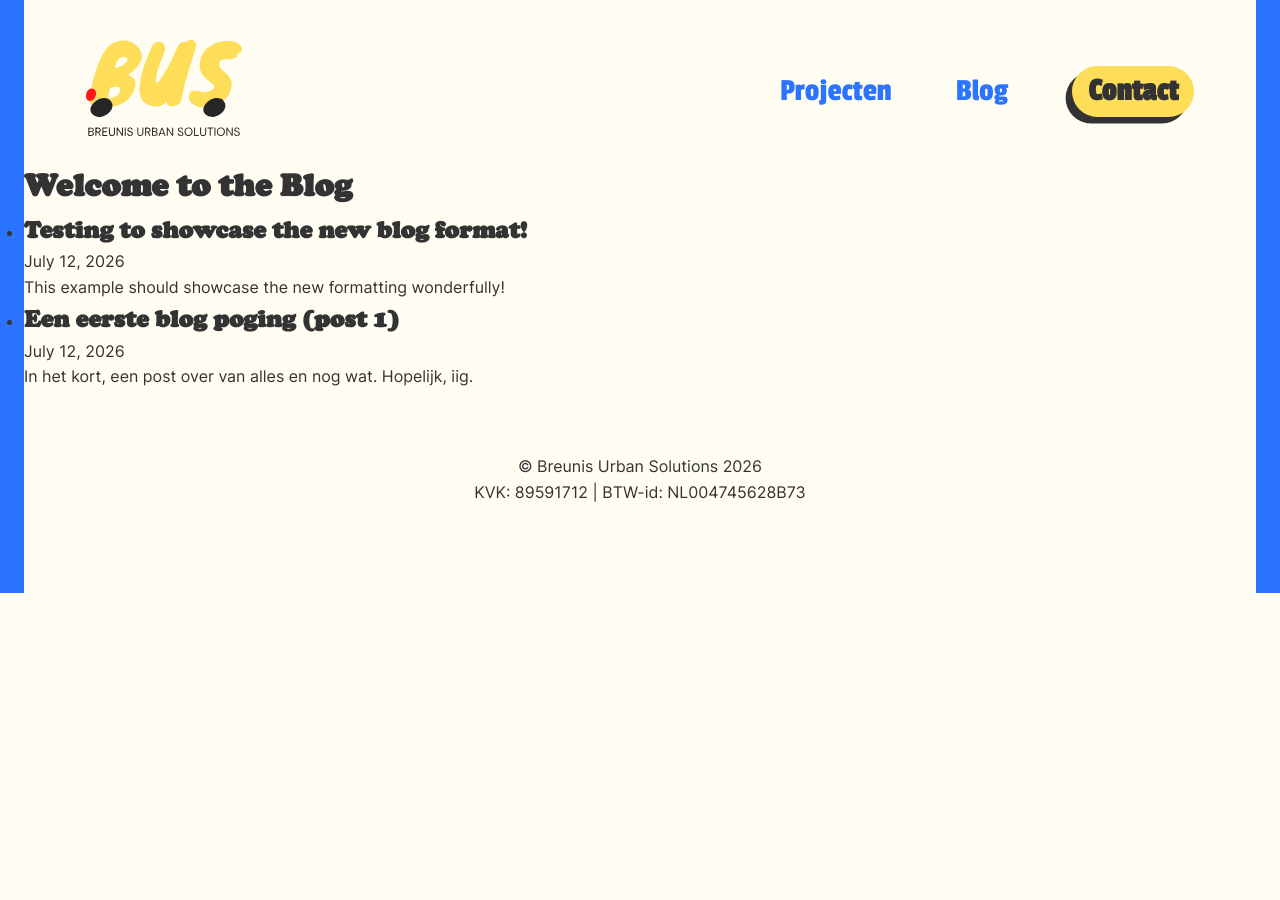
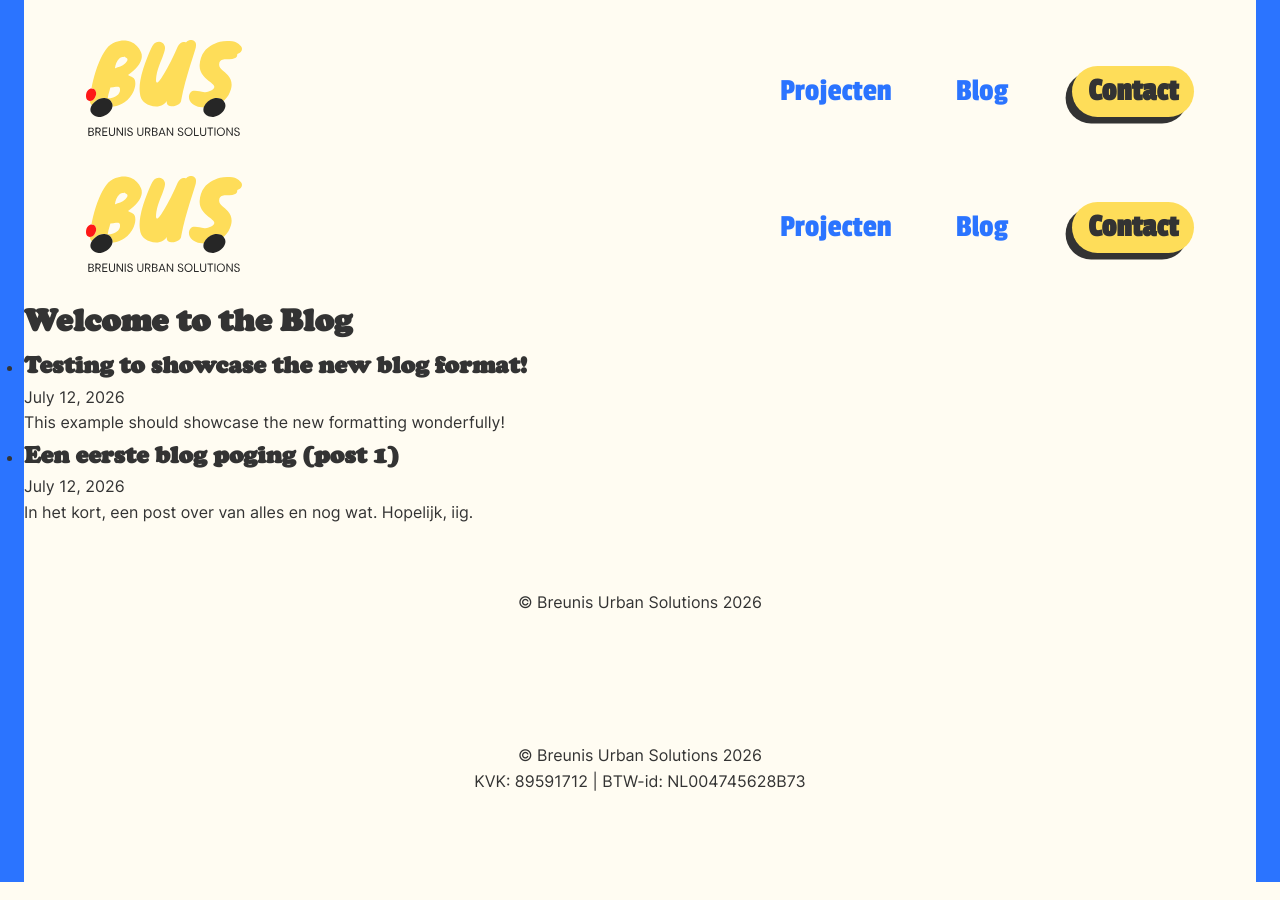
Before and after one commit to TheRealEdd/BreunisUrbanSolutions, a Jekyll site: the page built from blog.html, in a window 1280 px wide. Built offline with Jekyll 4.4.1, drawn with Linux system fonts in a browser that asks for light colours.

```diff
--- a/blog.html
+++ b/blog.html
@@ -2,6 +2,37 @@
 layout: default
 title: BUS | Blog
 ---
+
+<!DOCTYPE html>
+<html lang="en">
+<head>
+    <meta charset="UTF-8">
+    <title>{{ page.title }} | {{ site.name }}</title>
+    <link rel="stylesheet" href="styles.css">
+</head>
+<body>
+
+    <header>
+        <nav class="navbar">
+            <div class="logo">
+                <a href="index.html">
+                    <img src="media/BUS-logo.svg" alt="BUS Logo" class="logo">
+                </a>
+            </div>
+
+            <ul class="nav-links">
+                <li><a href="projecten.html">Projecten</a></li>
+                <li><a href="blog.html">Blog</a></li>
+                <li><a href="contact.html" id="nav-contact-btn">Contact</a></li>
+            </ul>
+        </nav>
+    </header>
+
+
+
+
+
+
 
 <h1>Welcome to the Blog</h1>
 
@@ -15,3 +46,25 @@
   </li>
   {% endfor %}
 </ul>
+
+
+
+
+
+
+
+
+
+
+
+
+
+
+
+
+    <footer>
+        <p>© {{ site.name }} 2026</p>
+    </footer>
+
+</body>
+</html>
--- a/contact.html
+++ b/contact.html
@@ -42,7 +42,7 @@
 
     <div class="contact-intro">
         <div class="contact-text">
-            <h1 class="contact-title">Koffietje doen?</h1>
+            <h1>Koffietje doen?</h1>
             <p class="contact-description">
                 Theetje is ook goed uiteraard; ik heb vooral zin om elkaar beter te leren kennen en te bespreken hoe we het
                 noorden van Nederland nog leefbaarder kunnen maken.
```
Also changed, not shown: projecten.html (added).
